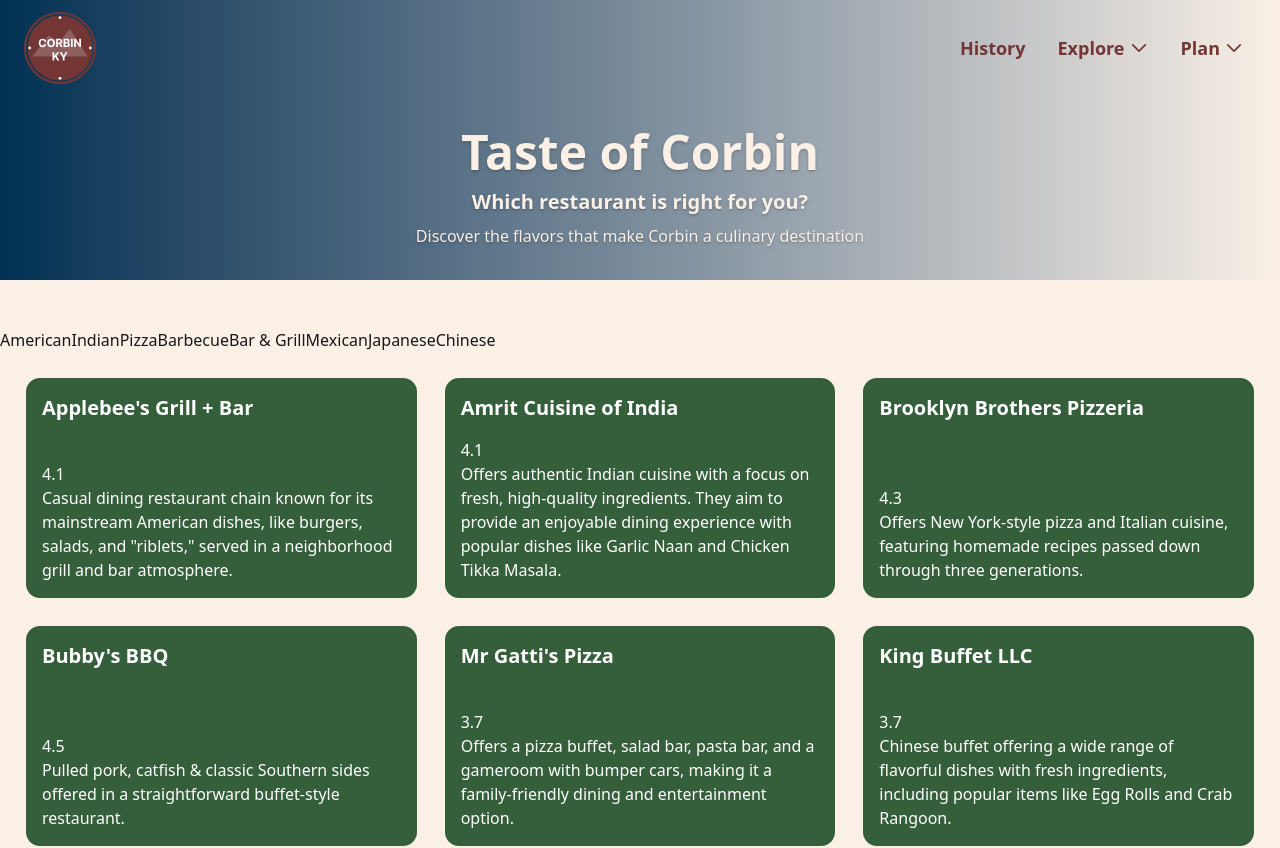
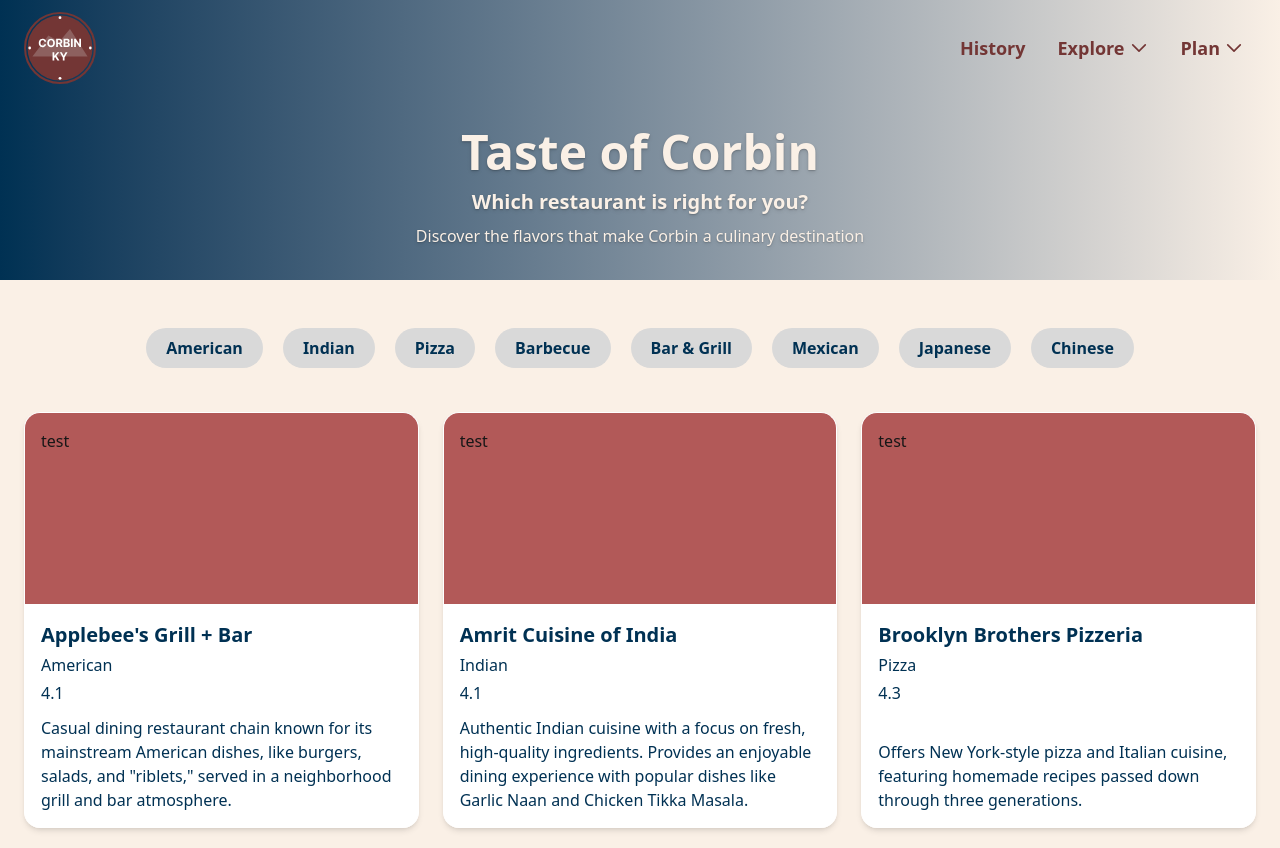
Before and after one commit to saxcrawford/corbin-activity-hub, a Next.js app: page /taste_of_corbin in a window 1280 px wide. Shown: the top 848 px of the page. Built offline with nearby package versions, Linux system fonts and the light colour scheme.

Commit message:
Added styling to taste of corbin

```diff
--- /dev/null
+++ b/app/lib/data/restaurant-attributions.js
@@ -0,0 +1,36 @@
+// lib/data/attributions.js
+const attributions = [
+    {
+        id: 1,
+        startAuthor: "By Derek1252",
+        startAuthorWiki: "User:Derek1252",
+        link: "https://commons.wikimedia.org/w/index.php?title=User:Derek1252&amp;action=edit&amp;redlink=1",
+        linkCC: "https://commons.wikimedia.org/w/index.php?curid=25097468",
+        creativeCommons: "CC BY-SA 3.0",
+        linkWiki: "https://creativecommons.org/licenses/by-sa/3.0",
+    },
+    {
+        id: 2,
+        startAuthor: "",
+        startAuthorWiki: "Link",
+        link: "",
+        linkCC: "https://commons.wikimedia.org/w/index.php?curid=161452",
+        creativeCommons: "CC BY-SA 3.0",
+        linkWiki: "http://creativecommons.org/licenses/by-sa/3.0/",
+    },
+    {
+        id: 3,
+        startAuthor: "Photo by: Janet Powell a.k.a.",
+        startAuthorWiki: "w:User:Syra987",
+        link: "https://commons.wikimedia.org/w/index.php?curid=155938243",
+        linkCC: "https://creativecommons.org/licenses/by-sa/2.5",
+        creativeCommons: "CC BY-SA 2.5",
+        linkWiki: "https://commons.wikimedia.org/w/index.php?curid=155938243",
+    },
+];
+
+function getAttributions() {
+    return attributions;
+}
+
+export { getAttributions };
--- a/app/taste_of_corbin/page.tsx
+++ b/app/taste_of_corbin/page.tsx
@@ -5,34 +5,46 @@
 
 const RestaurantCards = ({
                              name,
+                             cuisine,
                              rating,
                              description,
                          }: {
     name: string;
+    cuisine: string;
     rating: number;
     description: string;
 }) => {
     return (
         <div
-            className="flex flex-col rounded-2xl transition-transform duration-200 ease-in-out group hover:scale-105 focus:outline-none focus-visible:ring-2 focus-visible:ring-corbinRed focus-visible:ring-offset-2 focus-visible:ring-offset-background"
+            className="flex flex-col shadow-md rounded-2xl transition-transform duration-200 ease-in-out group hover:scale-105 focus:outline-none focus-visible:ring-2 focus-visible:ring-corbinRed focus-visible:ring-offset-2 focus-visible:ring-offset-background"
             tabIndex={0}
         >
             <div
-                className="flex flex-col bg-corbinGreen justify-between rounded-2xl border-2 border-lightCorbin bg-corbinGray/30 p-4 min-h-[12rem] sm:min-h-[14rem] h-full transition-all duration-200 ease-in-out group-hover:bg-corbinGreen/90 group-focus:bg-corbinGreen/90 group-hover:shadow-xl group-focus:shadow-xl"
+                className="bg-corbinRedLight rounded-tl-2xl rounded-tr-2xl border-t-1 border-r-1 border-l-1 border-white p-4 min-h-[10rem] sm:min-h-[12rem] h-full transition-all duration-200 ease-in-out group-hover:shadow-xl group-focus:shadow-xl"
+            >
+                test
+            </div>
+            <div
+                className="flex flex-col bg-white justify-between rounded-bl-2xl rounded-br-2xl border-t-1 border-r-1 border-l-1 border-white p-4 min-h-[12rem] sm:min-h-[14rem] h-full transition-all duration-200 ease-in-out group-hover:shadow-xl group-focus:shadow-xl"
             >
                 <div>
-                    <h2 className="text-lg sm:text-xl font-semibold mb-2 text-white ">
+                    <h2 className="text-lg sm:text-xl mb-1 font-semibold text-corbinBlue ">
                         {name}
                     </h2>
+                    <p
+                        className="text-sm sm:text-base mb-1 font-normal text-corbinBlue"
+                    >
+                        {cuisine}
+                    </p>
+                    <p
+                        className="text-sm sm:text-base font-normal text-corbinBlue"
+                    >
+                        {rating}
+                    </p>
                 </div>
                 <div>
                     <p
-                        className="text-sm sm:text-base font-normal text-white transition-opacity duration-300 ease-in-out group-hover:opacity-100 group-focus:opacity-100"
-                    >
-                        {rating}
-                    </p>
-                    <p
-                        className="text-sm sm:text-base font-normal text-white transition-opacity duration-300 ease-in-out group-hover:opacity-100 group-focus:opacity-100"
+                        className="text-sm sm:text-base font-normal text-corbinBlue transition-opacity duration-300 ease-in-out group-hover:opacity-100 group-focus:opacity-100"
                     >
                         {description}
                     </p>
@@ -46,7 +58,7 @@
 function Corbin_Eatery() {
     const restaurantInfo = getRestaurants();
     const restaurantTypes = RestaurantType.map(type =>
-        <button key={type}>{type}</button>
+        <button className="bg-corbinGray rounded-full cursor-pointer text-corbinBlue font-semibold px-5 py-2 mb-5 hover:bg-corbinGreen hover:text-lightCorbin hover:scale-105 transition-all duration-200" key={type}>{type}</button>
     );
 
     return (
@@ -72,7 +84,7 @@
                         </div>
                     </section>
 
-                    <section className="w-full flex items-center">
+                    <section className="w-full flex items-center justify-center gap-5">
                         {restaurantTypes}
                     </section>
 
@@ -86,6 +98,7 @@
                                 <RestaurantCards
                                     key={index}
                                     name={restaurant.name}
+                                    cuisine={restaurant.cuisine}
                                     rating={restaurant.rating}
                                     description={restaurant.description}
                                 />
```
Also changed, not shown: app/lib/data/restaurants.js.
